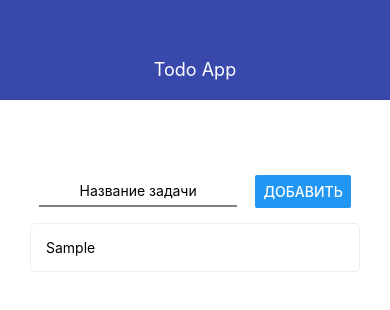
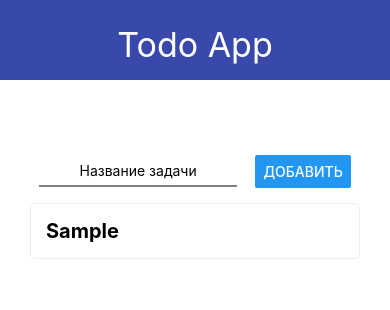
Before and after one commit to MaksimTynkovich/Task-react-Native, a React Native app: screen / in a window 390 px wide. Both pictures are taken after typing "Sample" into the empty fields and a click on the button "ДОБАВИТЬ". Shown: the top 310 px of the page. Built offline with nearby package versions, Linux system fonts and the light colour scheme.

Commit message:
Micro-change styles

```diff
--- a/src/AddTodo.js
+++ b/src/AddTodo.js
@@ -41,6 +41,4 @@ const styles = StyleSheet.create({
         borderBottomWidth: 2,
         textAlign: 'center',
     },
-    button: {
-    }
 })
--- a/src/NavBar.js
+++ b/src/NavBar.js
@@ -11,14 +11,14 @@ export const Navbar = (props) => {
 
 const styles = StyleSheet.create({
     navbar: {
-        height: 100,
+        height: 80,
         alignItems: 'center',
         justifyContent: 'flex-end',
         backgroundColor: '#3949ab',
-        paddingBottom: 20,
+        paddingBottom: 15,
     },
     text: {
         color: 'white',
-        fontSize: 18,
+        fontSize: 34,
     }
 })
--- a/src/Todo.js
+++ b/src/Todo.js
@@ -8,7 +8,7 @@ export const Todo = ({todo, onRemove}) => {
     return(
         <TouchableOpacity activeOpacity={0.4} onLongPress={longPressHandler}>
         <View style={styles.todo}>
-            <Text >{todo.title}</Text>
+            <Text style={styles.text}>{todo.title}</Text>
         </View>
         </TouchableOpacity>
     )
@@ -24,4 +24,8 @@ const styles = StyleSheet.create({
         borderRadius: 5,
         marginBottom: 10
     },
+    text: {
+        fontSize: '20px',
+        fontWeight: 700,
+    }
 })
```
